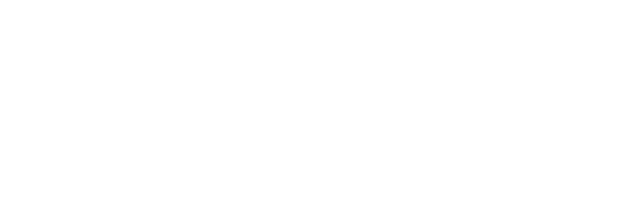
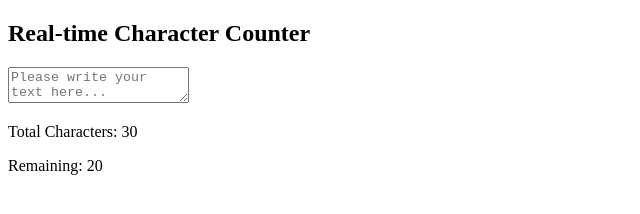
Before and after one commit to HassanEhsani/real-time-charecter-counter, a plain HTML site: page index.html in a window 1280 px wide. Shown: the whole page, without its empty margins (0-640 px from the left). Drawn offline with Linux system fonts and the light colour scheme.

Commit message:
start the css codes

```diff
--- a/index.html
+++ b/index.html
@@ -1,12 +1,32 @@
 <!DOCTYPE html>
 <html lang="en">
-<head>
-    <meta charset="UTF-8">
-    <meta name="viewport" content="width=device-width, initial-scale=1.0">
+  <head>
+    <meta charset="UTF-8" />
+    <meta name="viewport" content="width=device-width, initial-scale=1.0" />
     <title>Real Time Charecter Counter</title>
-    <link rel="stylesheet" href="style.css">
-</head>
-<body>
+    <link rel="stylesheet" href="style.css" />
+  </head>
+  <body>
+    <div class="container">
+      <h2>Real-time Character Counter</h2>
+      <textarea
+        name=""
+        id="textarea"
+        class="textarea"
+        placeholder="Please write your text here..."
+        maxlength="50"
+      ></textarea>
+      <div class="counter-container">
+        <p>
+          Total Characters:
+          <span class="total-counter" id="total-counter">30</span>
+        </p>
+        <p>
+          Remaining:
+          <span class="remaining-counter" id="remaining-counter">20</span>
+        </p>
+      </div>
+    </div>
     <script src="index.js"></script>
-</body>
+  </body>
 </html>
```
